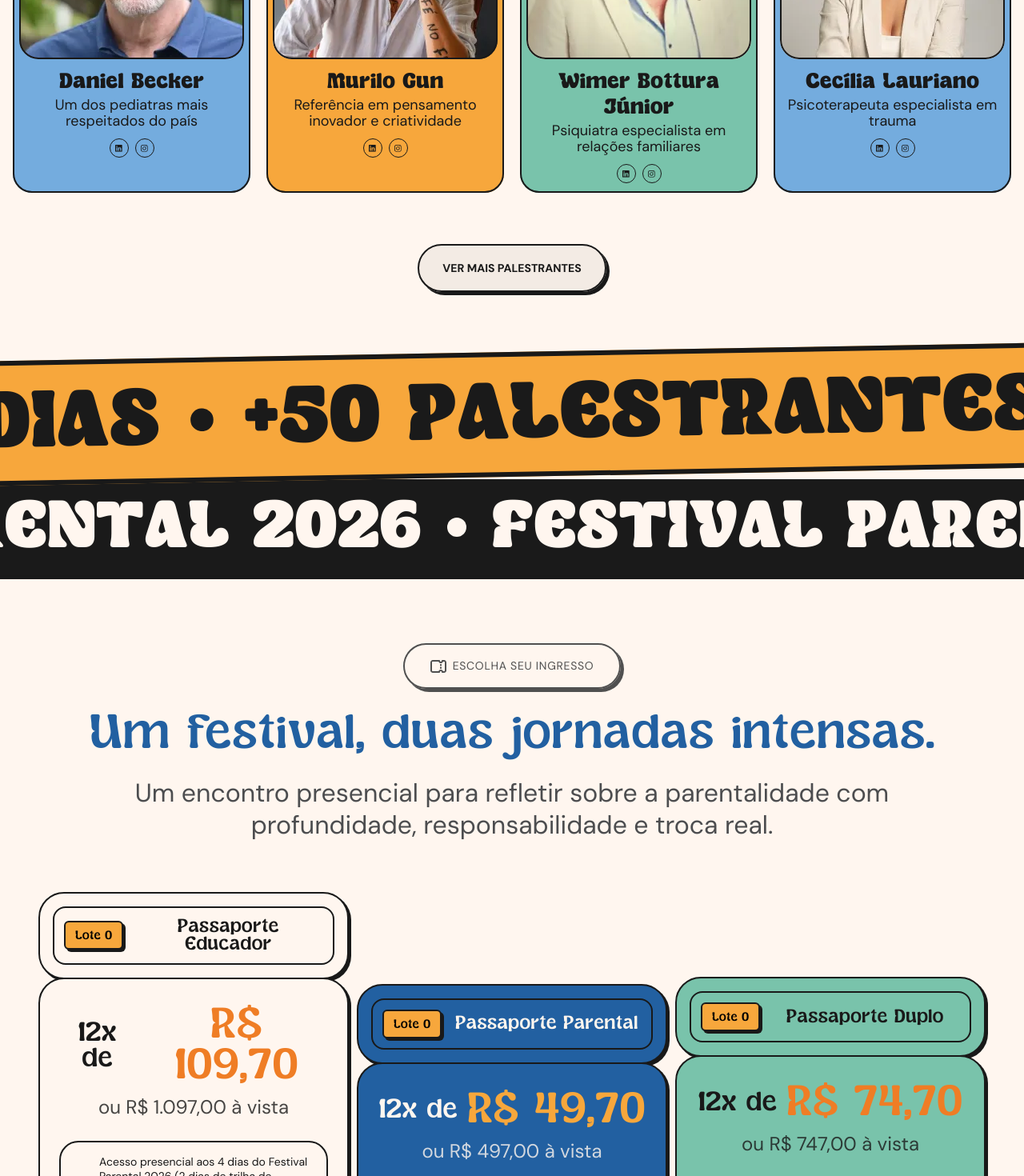
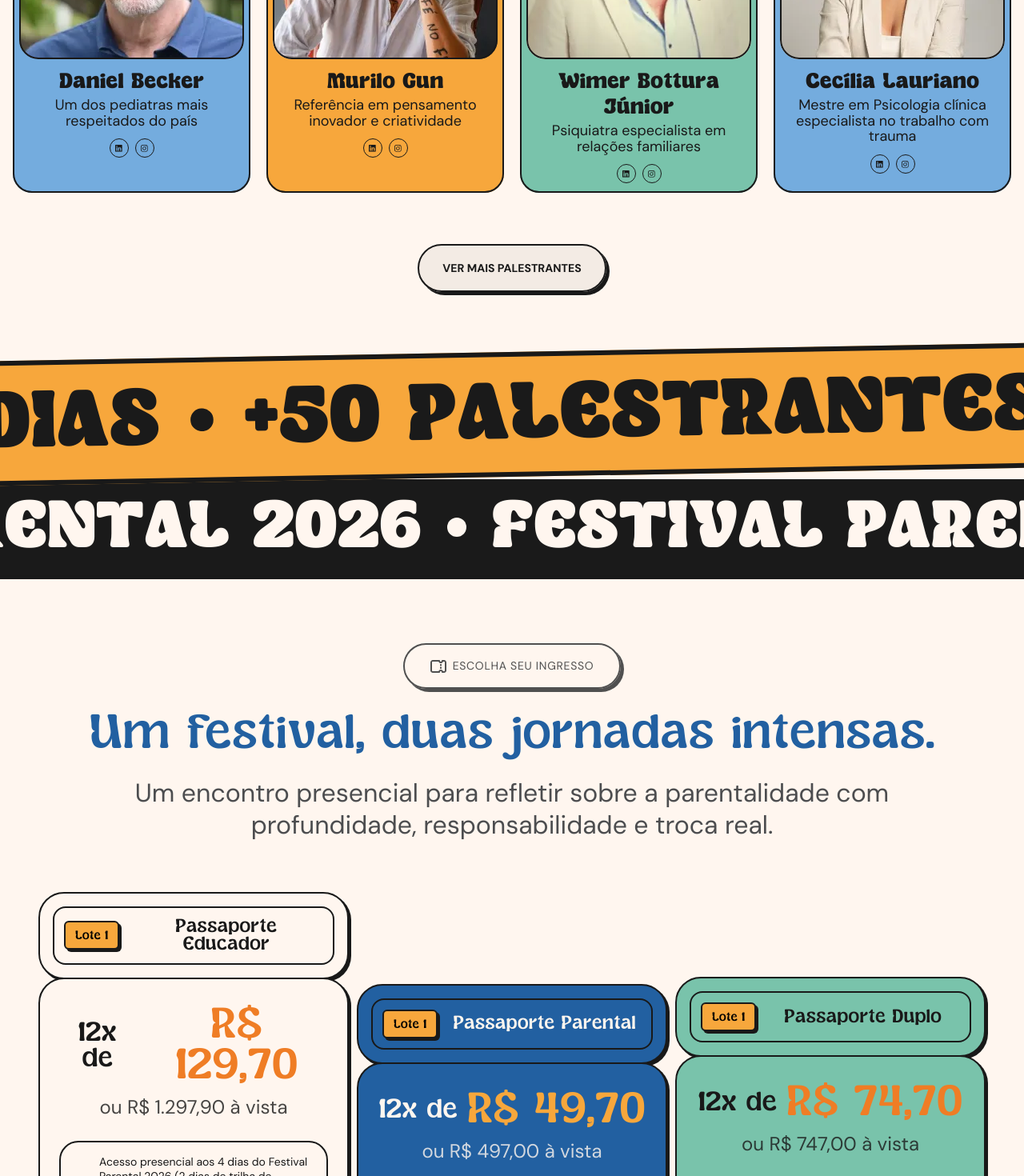
Before and after one commit to oanthonydesign/-LP-Festival-parental, a Next.js app: page / in a window 1280 px wide. Shown: the part 5860-7330 px from the top of the page at 80% size. Built offline with nearby package versions, Linux system fonts and the light colour scheme.

Commit message:
mudança de lote

```diff
--- a/src/components/sections/Section10.tsx
+++ b/src/components/sections/Section10.tsx
@@ -232,7 +232,7 @@ function PaineisImersivosSobreCulturaDigitalMarcasDoAmanhaEInovacoesEmPlataforma
   return (
     <div className="content-stretch flex flex-col items-start relative shrink-0 w-full" data-name="Painéis imersivos sobre Cultura Digital, Marcas do Amanhã e Inovações em Plataformas & Tecnologia.">
       <div className="flex flex-col font-sans font-normal justify-center leading-[0] not-italic relative shrink-0 text-[18px] text-[rgba(255,255,255,0.7)] w-full">
-        <p className="leading-[1.1] whitespace-pre-wrap">Do dia 19 a 22 de novembro de 2026, o festival iniciará às [HORÁRIO]</p>
+        <p className="leading-[1.1] whitespace-pre-wrap">Do dia 19 a 22 de novembro de 2026, o festival iniciará às 09:00</p>
       </div>
     </div>
   );
--- a/src/components/sections/Section6.tsx
+++ b/src/components/sections/Section6.tsx
@@ -30,9 +30,9 @@ const PASSAPORTES: PassportData[] = [
   {
     id: "educador",
     name: "Passaporte Educador",
-    lote: "Lote 0",
-    priceInstallment: "R$ 109,70",
-    priceFull: "ou R$ 1.097,00 à vista",
+    lote: "Lote 1",
+    priceInstallment: "R$ 129,70",
+    priceFull: "ou R$ 1.297,90 à vista",
     benefits: [
       "Acesso presencial aos 4 dias do Festival Parental 2026 (2 dias de trilha de conteúdo específico para profissionais da parentalidade + 2 dias de trilha de conteúdo aberto para pais e cuidadores)",
       "Sacola com brindes",
@@ -55,7 +55,7 @@ const PASSAPORTES: PassportData[] = [
   {
     id: "parental",
     name: "Passaporte Parental",
-    lote: "Lote 0",
+    lote: "Lote 1",
     priceInstallment: "R$ 49,70",
     priceFull: "ou R$ 497,00 à vista",
     benefits: [
@@ -79,7 +79,7 @@ const PASSAPORTES: PassportData[] = [
   {
     id: "duplo",
     name: "Passaporte Duplo",
-    lote: "Lote 0",
+    lote: "Lote 1",
     priceInstallment: "R$ 74,70",
     priceFull: "ou R$ 747,00 à vista",
     benefits: [
--- a/src/components/sections/SpeakersSection.tsx
+++ b/src/components/sections/SpeakersSection.tsx
@@ -80,7 +80,7 @@ const allSpeakers: Speaker[] = [
     {
         id: 8,
         name: "Cecília Lauriano",
-        description: "Psicoterapeuta especialista em trauma",
+        description: "Mestre em Psicologia clínica especialista no trabalho com trauma",
         image: "/images/cecilial.webp",
         instagram: "https://www.instagram.com/cecilia.laurianooficial?utm_source=ig_web_button_share_sheet&igsh=ZDNlZDc0MzIxNw==",
         linkedin: "https://www.linkedin.com/in/cecilialauriano/",
```
